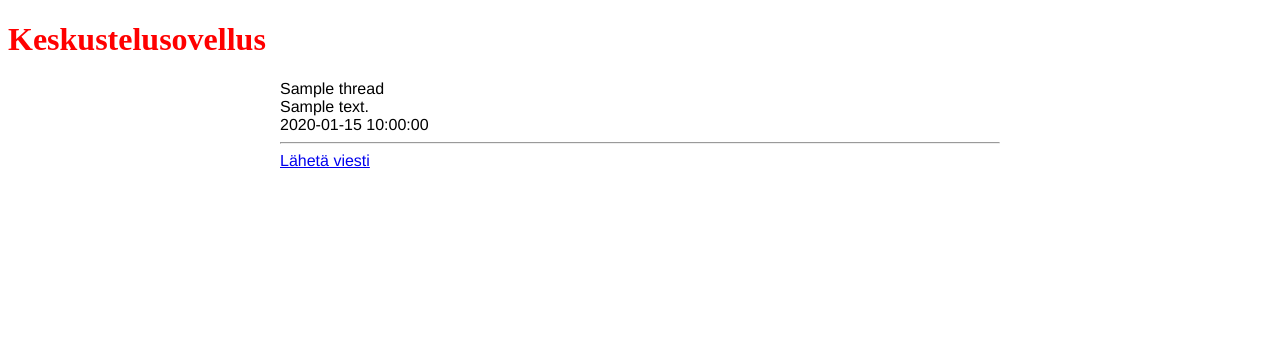
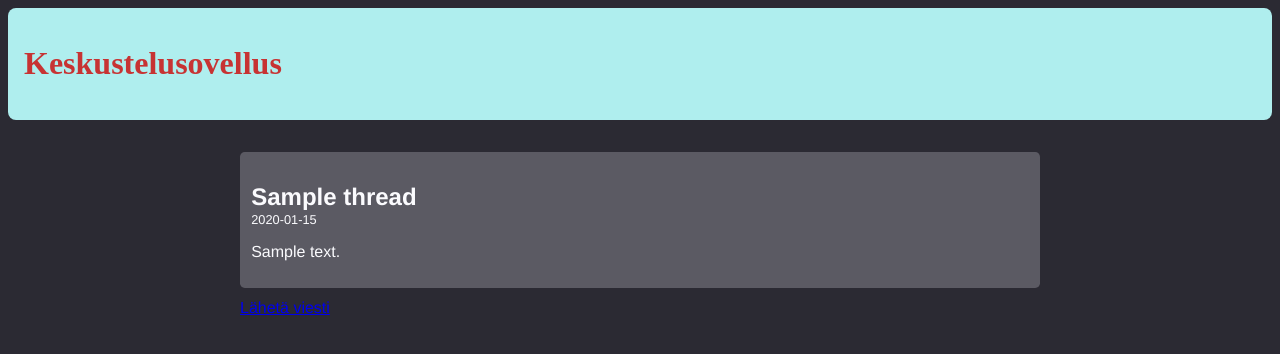
Before and after one commit to Seba686/keskustelusovellus, a Flask app: template templates/index.html in a window 1280 px wide. Shown: the top 354 px of the page. Run offline with Flask 3, Linux system fonts and the light colour scheme; the template is opened without the code that fills it: most values are stand-ins (such as "Sample title", 1, 10 or a date in 2020).

Commit message:
Update layout and style

```diff
--- a/static/style.css
+++ b/static/style.css
@@ -1,9 +1,44 @@
 .content {
     margin: auto;
-    max-width: 45em;
+    max-width: 50em;
     font-family: "Helvetica", "Arial", sans-serif;
+    padding: 2em 1em;
+}
+
+body {
+    background-color: #2b2a33;
+    color: #fbfbfe;
 }
 
 h1 {
-    color: red;
+    color: #c73333;
 }
+
+.header {
+    background-color: #afeeee;
+    font-weight: bold;
+    padding: 1em 1em;
+    font-size: 1em;
+    border-radius: 0.5em;
+}
+
+.posts {
+    background-color: #5b5a63;
+    border-radius: 0.3em;
+    padding: 0.7em 0.7em;
+    margin-bottom: 0.7em;
+}
+
+.post-title {
+    margin-bottom: -1.2em;
+    padding: 0em;
+}
+
+.post-content {
+    margin-top: 0.2em;
+}
+
+.post-meta {
+    margin-bottom: 0.7em;
+    font-size: 0.8em;
+}
--- a/templates/index.html
+++ b/templates/index.html
@@ -1,26 +1,33 @@
 <!DOCTYPE html>
+{% extends "layout.html" %}
 <html lang="en">
 <head>
     <meta charset="UTF-8">
     <link rel="stylesheet" href="/static/style.css">
     <meta name="viewport" content="width=device-width, initial-scale=1">
-    <title>Document</title>
+    <title>{% block title %}Etusivu{% endblock %}</title>
 </head>
 <body>
+{% block content %}
     <div class="header">
-        <h1>Keskustelusovellus</h1>
+    <h1>Keskustelusovellus</h1>
     </div>
     <div class="content">
         {% for thread in threads %}
-        {{thread.title}}
-        <br>
-        {{thread.content}}
-        <br>
-        {{thread.created}}
-        <br>
-        <hr>
+        <div class="posts">
+          <div class="post-title">
+          <h2>{{thread.title}}</h2>
+          </div>
+          <div class="post-meta">
+            {{thread.created.strftime("%Y-%m-%d")}}
+            </div>
+          <div class="post-content">
+          <p>{{thread.content}}</p>
+          </div>
+        </div>
         {% endfor %}
         <a href="/new">Lähetä viesti</a>
     </div>
     </body>
+{% endblock %}
 </html>
--- /dev/null
+++ b/templates/layout.html
@@ -0,0 +1,12 @@
+<!DOCTYPE html>
+<html lang="en">
+<head>
+    <meta charset="UTF-8">
+    <link rel="stylesheet" href="/static/style.css">
+    <meta name="viewport" content="width=device-width, initial-scale=1.0">
+    <title>{% block title %}{% endblock %} - Keskustelusovellus</title>
+</head>
+<body>
+{% block content %}{% endblock %}
+</body>
+</html>
--- a/templates/new.html
+++ b/templates/new.html
@@ -1,7 +1,9 @@
 <!DOCTYPE html>
+{% extends "layout.html" %}
 <link rel="stylesheet" href="/static/style.css">
 <meta name="viewport" content="width=device-width, initial-scale=1">
 <body>
+{% block content %}
     <div class="header">
         <h1>Keskustelusovellus</h1>
     </div>
@@ -14,4 +16,5 @@
         <br>
         <input type="submit" value="Lähetä">
     </form>
+{% endblock %}
 </body>
```
